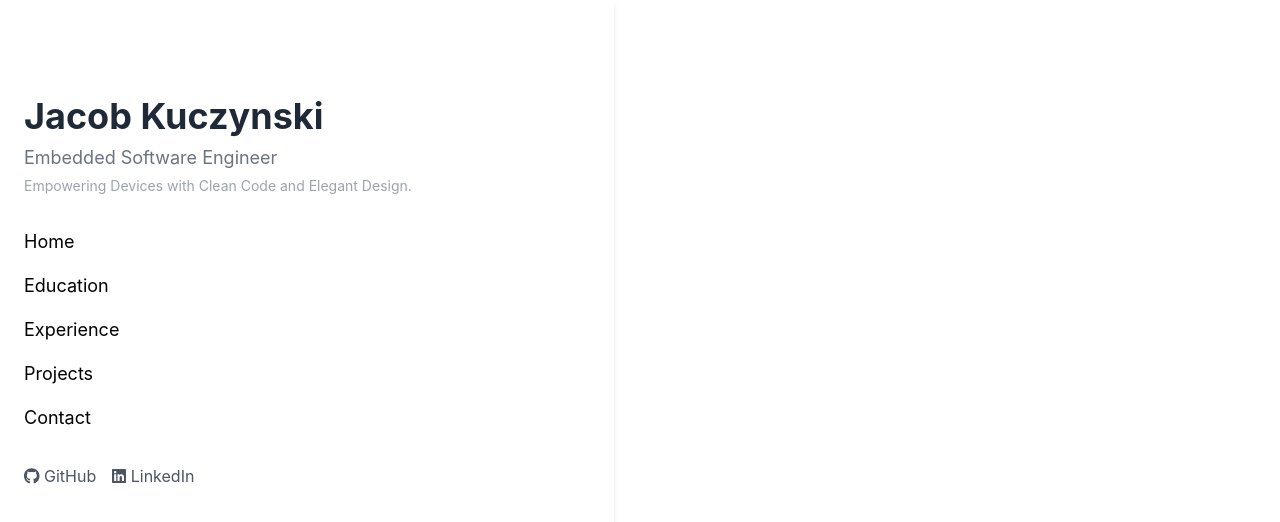
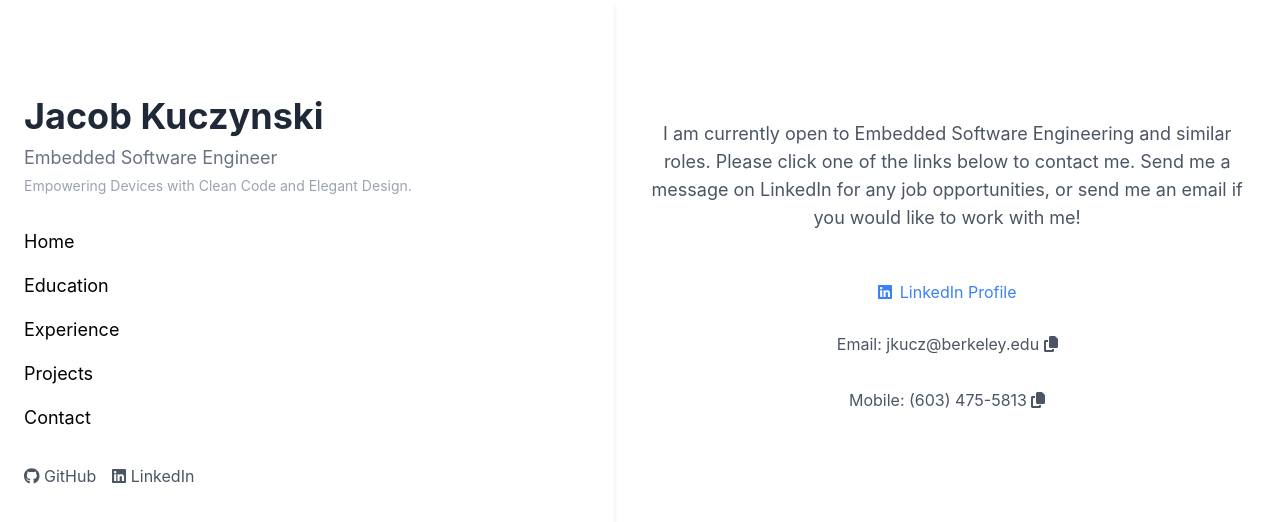
Before and after one commit to jkucz01/portfolio-website, a React (Create React App) app: page /contact in a window 1280 px wide. Shown: the top 522 px of the page. Built offline with nearby package versions, Linux system fonts and the light colour scheme.

Commit message:
created contact page

```diff
--- a/package.json
+++ b/package.json
@@ -5,6 +5,7 @@
   "dependencies": {
     "@fortawesome/fontawesome-svg-core": "^6.7.2",
     "@fortawesome/free-brands-svg-icons": "^6.7.2",
+    "@fortawesome/free-solid-svg-icons": "^6.7.2",
     "@fortawesome/react-fontawesome": "^0.2.2",
     "@testing-library/dom": "^10.4.0",
     "@testing-library/jest-dom": "^6.6.3",
--- a/src/App.js
+++ b/src/App.js
@@ -7,6 +7,7 @@ import About from "./pages/About";
 import Experience from "./pages/Experience";
 import Projects from "./pages/Projects";
 import Education from "./pages/Education";
+import Contact from "./pages/Contact";
 
 function App() {
   return (
@@ -20,6 +21,7 @@ function App() {
             <Route path="/experience" element={<Experience />} />
             <Route path="/projects" element={<Projects />} />
             <Route path="/education" element={<Education />} />
+            <Route path="/contact" element={<Contact />} />
           </Routes>
         </main>
       </BrowserRouter>
--- /dev/null
+++ b/src/pages/Contact.js
@@ -0,0 +1,59 @@
+import React from "react";
+import { FontAwesomeIcon } from "@fortawesome/react-fontawesome";
+import { faLinkedin } from "@fortawesome/free-brands-svg-icons";
+import { faCopy } from "@fortawesome/free-solid-svg-icons";
+
+
+export default function Contact() {
+
+    const copyToClipboard = (text) => {
+        navigator.clipboard.writeText(text);
+        alert("Copied: {text}");
+    };
+    return (
+    <div className="container mx-auto p-6">
+      <section className="mb-12 text-center">
+        <p className="text-lg text-gray-600">
+          I am currently open to Embedded Software Engineering and similar roles.
+          Please click one of the links below to contact me.
+          Send me a message on LinkedIn for any job opportunities, or send me an email
+          if you would like to work with me!
+        </p>
+      </section>
+
+      <section className="space-y-6">
+        <div className="flex items-center justify-center space-x-2">
+        <a
+            href="https://www.linkedin.com/in/jacob-kuczynski/"
+            target="_blank"
+            rel="noopener noreferrer"
+            className="inline-flex items-center text-blue-500 hover:text-blue-700 transition"
+        >
+            <FontAwesomeIcon icon={faLinkedin} className="mr-2" /> LinkedIn Profile
+        </a>
+        </div>
+        <div className="flex items-center justify-center space-x-2">
+
+          <button
+            onClick={() => copyToClipboard("jkucz@berkeley.edu")}
+            className="bg-white text-black px-3 py-1 rounded hover:bg-gray-100 transition"
+            >
+            <p className="text-gray-600">Email: jkucz@berkeley.edu  <FontAwesomeIcon icon={faCopy} />
+            </p>
+          </button>
+        </div>
+
+        <div className="flex items-center justify-center space-x-2">
+
+          <button
+            onClick={() => copyToClipboard("(603) 475-5813")}
+            className="bg-white text-black px-3 py-1 rounded hover:bg-gray-100 transition"
+            >
+            <p className="text-gray-600">Mobile: (603) 475-5813 <FontAwesomeIcon icon={faCopy} />
+            </p>
+          </button>
+        </div>
+      </section>
+    </div>
+  );
+}
```
Also changed, not shown: 1 other file (tests, documents, lock files or other folders).
